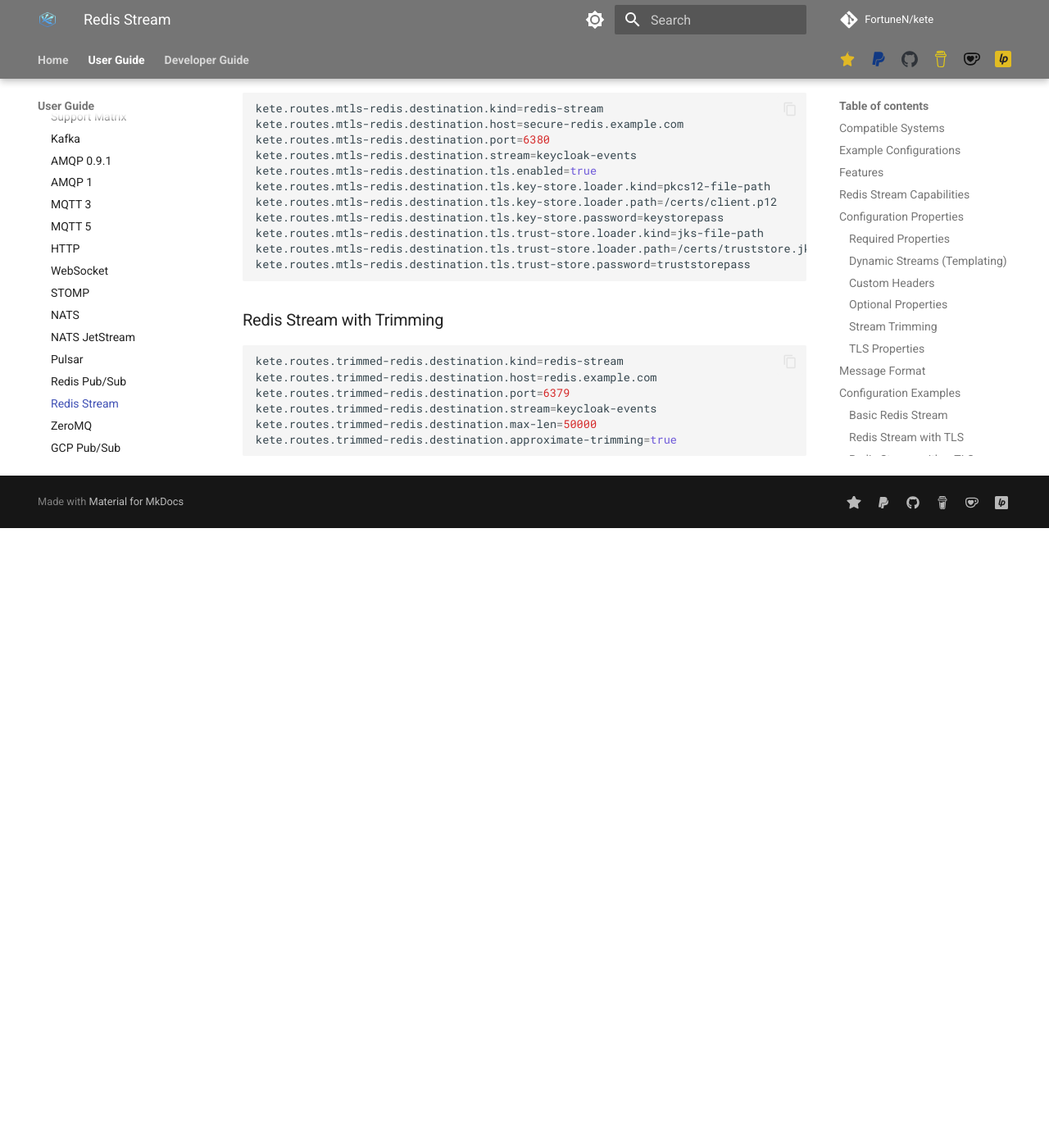
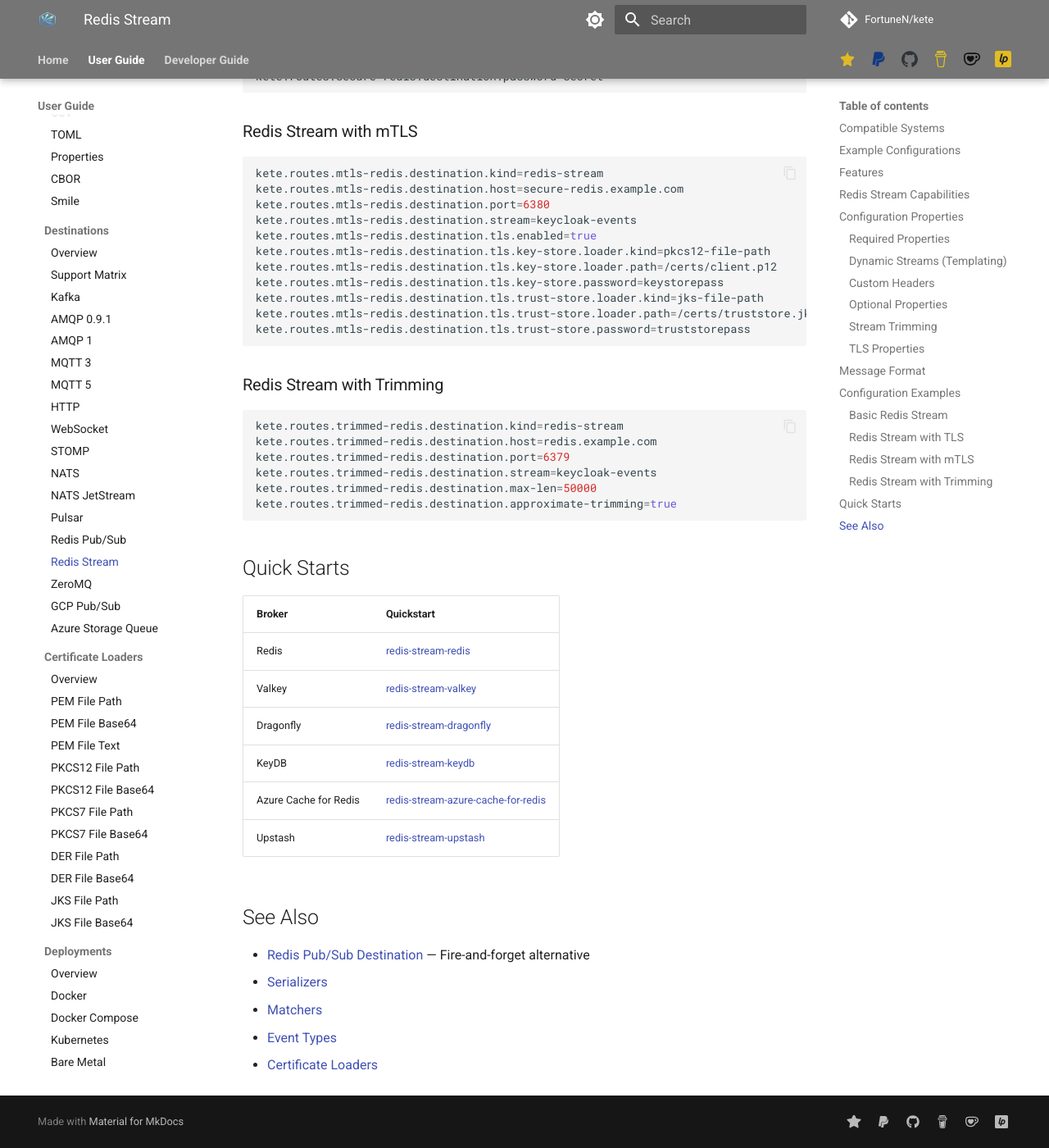
Before and after one commit to FortuneN/kete, an MkDocs documentation site: the page built from docs/user-guide/destinations/redis-stream.md, in a window 1280 px wide and 1400 px high, scrolled down 5332 px. Shown: the whole window at 82% size. Built offline with MkDocs 1.6.1 and Material for MkDocs 9.7.7, drawn with Linux system fonts in a browser that asks for light colours; comment, search, counter and statistics services are not loaded; before the commit the page ends 5976 px from its top, so only the background shows below that; some of the changed text lies outside the part shown.

Commit message:
docs: remove redis-stream-garnet, update docs for all destinations
- Remove redis-stream-garnet quickstart entirely (Garnet doesn't support
  XADD/Redis Streams, see github.com/microsoft/garnet/issues/64)
- redis-stream.md: remove Garnet from compatible systems, add warning,
  add Quick Starts and See Also sections
- redis-pubsub.md: add Quick Starts and See Also sections
- support-matrix.md: remove redis-stream-garnet quickstart references,
  add Garnet limitation warning, clarify Pub/Sub only in matrix
- overview.md: add Garnet to redis-pubsub compatible systems

````diff
--- a/docs/user-guide/destinations/redis-stream.md
+++ b/docs/user-guide/destinations/redis-stream.md
@@ -22,7 +22,9 @@ Stream Keycloak events to Redis Stream for persistent, ordered message storage.
 | **Upstash** | Serverless Redis with Streams |
 | **Dragonfly** | Redis-compatible, multi-threaded |
 | **KeyDB** | Redis-compatible, multi-threaded |
-| **Microsoft Garnet** | High-performance Redis-compatible cache |
+
+!!! warning "Microsoft Garnet"
+    Garnet does **not** support Redis Streams (`XADD` command). Use [Redis Pub/Sub](redis-pubsub.md) with Garnet instead. See [github.com/microsoft/garnet/issues/64](https://github.com/microsoft/garnet/issues/64).
 
 
 
@@ -239,3 +241,26 @@ kete.routes.trimmed-redis.destination.stream=keycloak-events
 kete.routes.trimmed-redis.destination.max-len=50000
 kete.routes.trimmed-redis.destination.approximate-trimming=true
 ```
+
+
+
+## Quick Starts
+
+| Broker | Quickstart |
+|--------|------------|
+| Redis | [redis-stream-redis](../../quick-starts/redis-stream-redis/) |
+| Valkey | [redis-stream-valkey](../../quick-starts/redis-stream-valkey/) |
+| Dragonfly | [redis-stream-dragonfly](../../quick-starts/redis-stream-dragonfly/) |
+| KeyDB | [redis-stream-keydb](../../quick-starts/redis-stream-keydb/) |
+| Azure Cache for Redis | [redis-stream-azure-cache-for-redis](../../quick-starts/redis-stream-azure-cache-for-redis/) |
+| Upstash | [redis-stream-upstash](../../quick-starts/redis-stream-upstash/) |
+
+
+
+## See Also
+
+- [Redis Pub/Sub Destination](redis-pubsub.md) — Fire-and-forget alternative
+- [Serializers](../serializers/overview.md)
+- [Matchers](../matchers/overview.md)
+- [Event Types](../event-types.md)
+- [Certificate Loaders](../certificate-loaders/overview.md)
````
Also changed, not shown: docs/user-guide/destinations/overview.md (+1 -1 lines), docs/user-guide/destinations/redis-pubsub.md (+24 -0 lines), docs/user-guide/destinations/support-matrix.md (+6 -4 lines), 3 other files.
